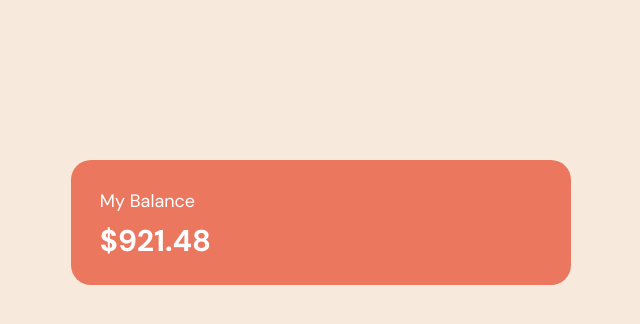
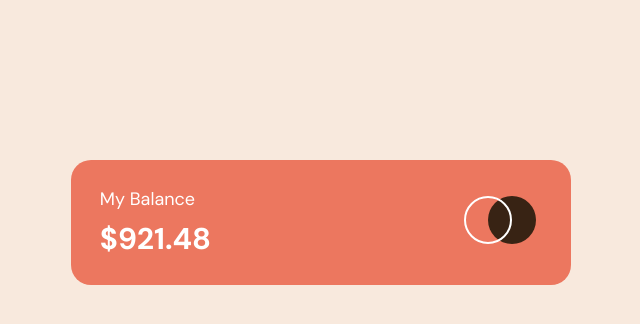
Before and after one commit to travistn/expenses-chart, a React (Create React App) app: page / in a window 1280 px wide. Shown: the top 324 px of the page, without its empty margins (319-959 px from the left). Built offline with nearby package versions, Linux system fonts and the light colour scheme; the HTML template or start-up script is replaced by a standard one.

Commit message:
Added a logo to the balance header

```diff
--- a/src/components/BalanceHeader/BalanceHeader.css
+++ b/src/components/BalanceHeader/BalanceHeader.css
@@ -5,6 +5,7 @@
   height: 125px;
   border-radius: 20px;
   background-color: var(--color-softRed);
+  align-items: center;
 }
 
 .balanceHeader-content {
@@ -24,3 +25,7 @@
   font-size: 30px;
   margin-top: 0.5rem;
 }
+
+.balanceHeader-logo {
+  margin-left: 14rem;
+}
--- a/src/components/BalanceHeader/BalanceHeader.jsx
+++ b/src/components/BalanceHeader/BalanceHeader.jsx
@@ -1,4 +1,5 @@
 import './BalanceHeader.css';
+import logo from '../../assets/logo.svg';
 
 const BalanceHeader = () => {
   return (
@@ -7,6 +8,9 @@
         <h5>My Balance</h5>
         <h3>$921.48</h3>
       </div>
+      <div className='balanceHeader-logo'>
+        <img src={logo} alt='logo' />
+      </div>
     </div>
   );
 };
```
Also changed, not shown: src/assets/logo.svg (added).
